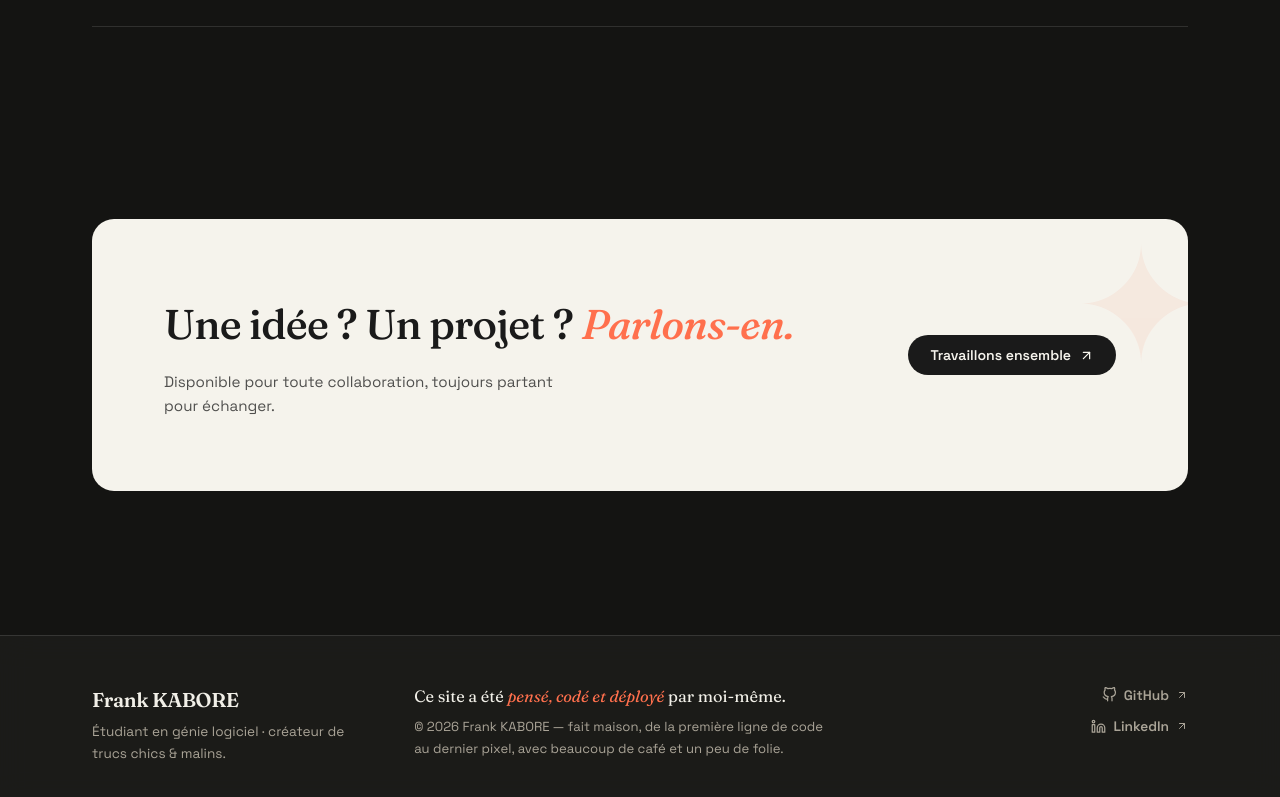
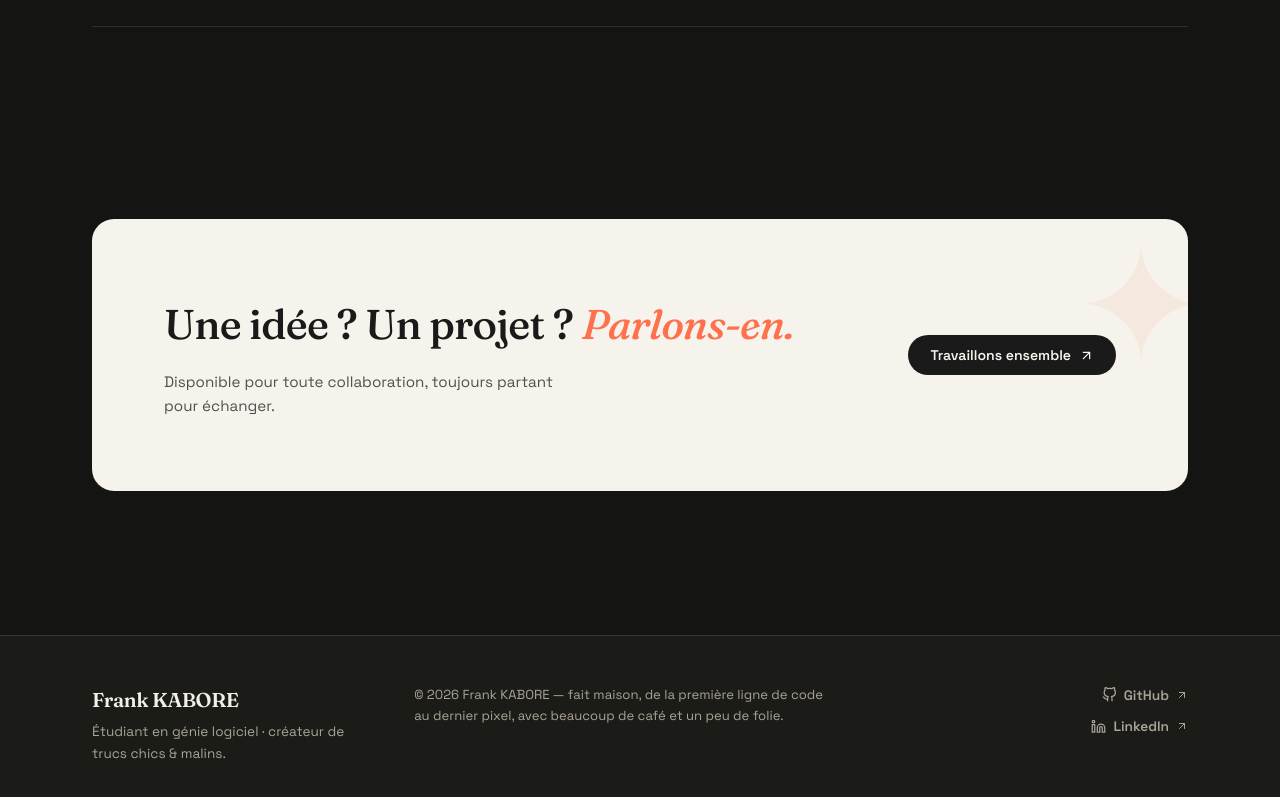
Before and after one commit to KABORE-DEV/Portfolio, a React (Vite) app: page / in a window 1280 px wide. Shown: the part 2859-3656 px from the top of the page. Built offline with nearby package versions, Linux system fonts and the light colour scheme; no server answers; the database is empty.

Commit message:
retrait d'une ligne

```diff
--- a/src/components/Footer.jsx
+++ b/src/components/Footer.jsx
@@ -18,9 +18,7 @@ export default function Footer() {
 
           {/* Crédit amusant */}
           <div className="footer-credit">
-            <p className="footer-credit-main">
-              Ce site a été <em>pensé, codé et déployé</em> par moi-même.
-            </p>
+
             <p className="footer-credit-sub">
               © {year} {firstName} {lastName} — fait maison, de la première ligne de code au dernier pixel,
               avec beaucoup de café et un peu de folie.
```
